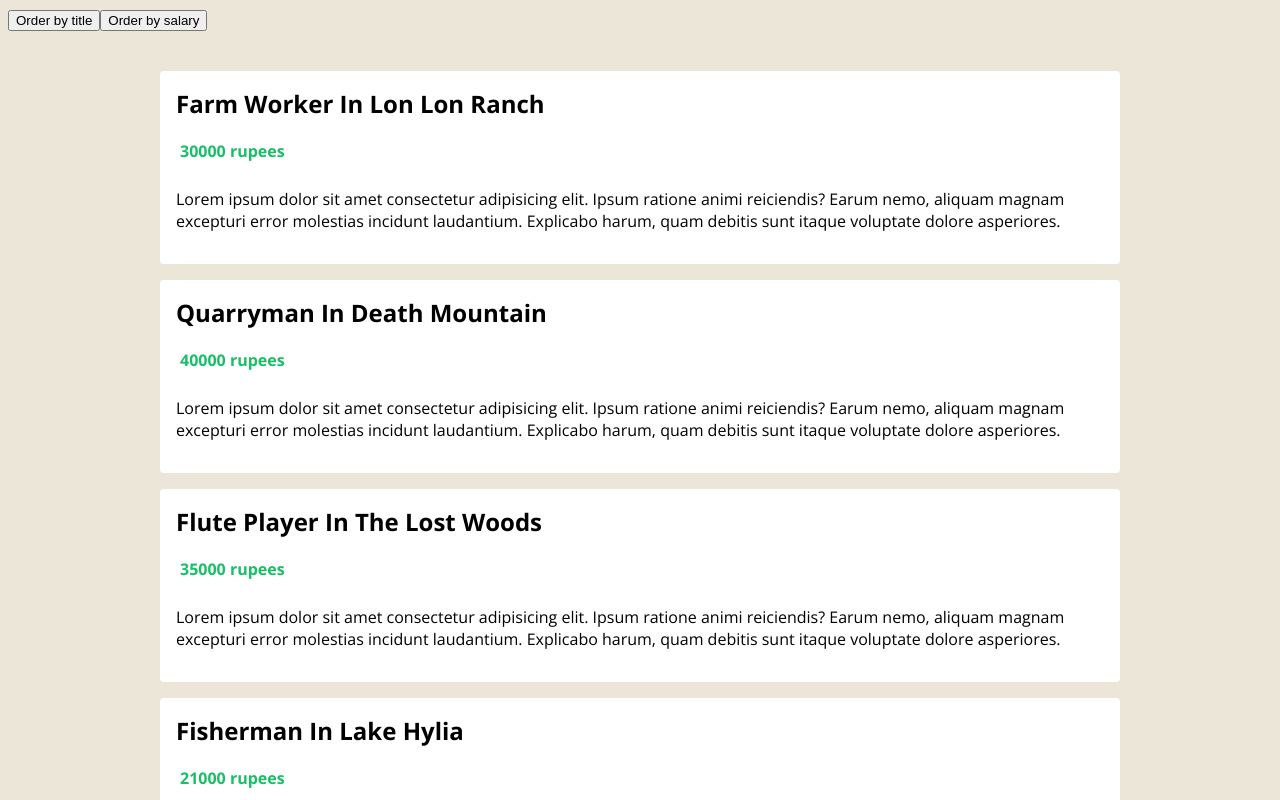
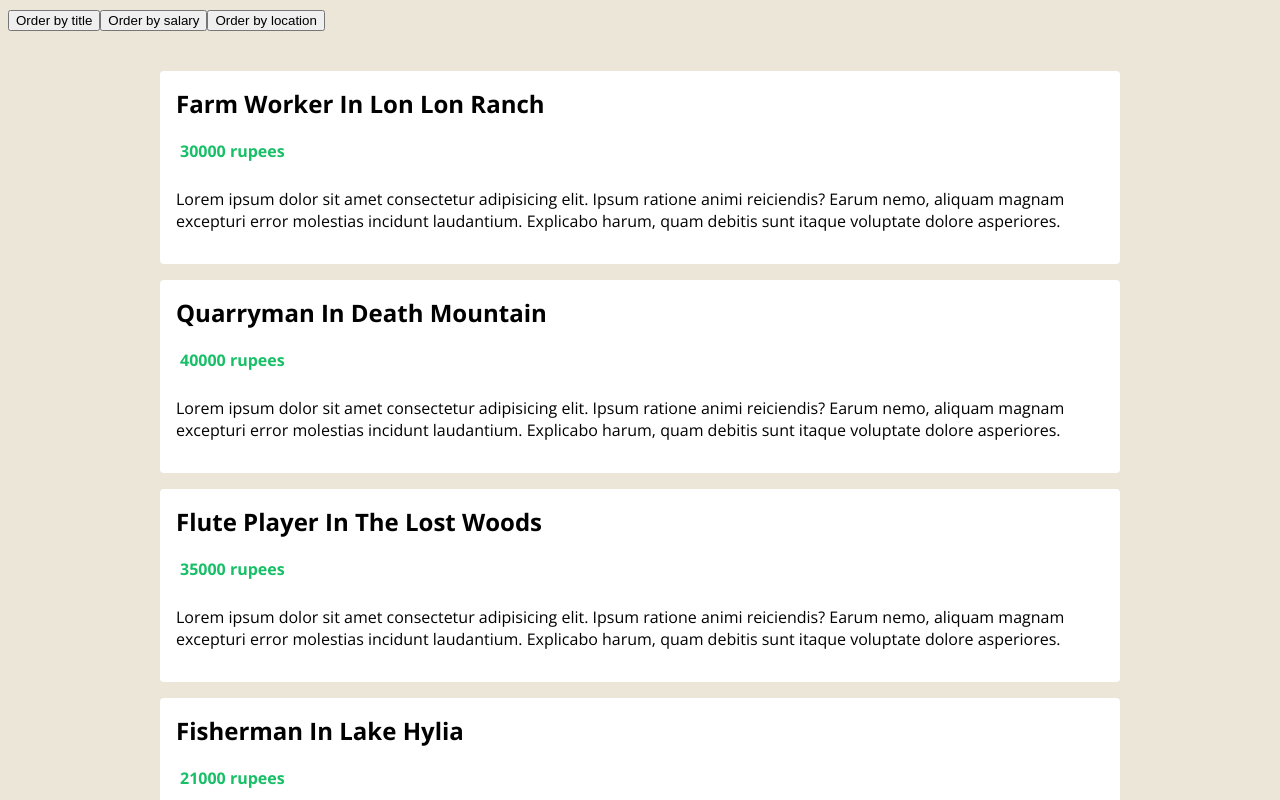
Before and after one commit to crypt096/vue3-typescript, a Vue app: page / in a window 1280 px wide. Shown: the top 800 px of the page. Built offline with nearby package versions, Linux system fonts and the light colour scheme.

Commit message:
Update App.vue

```diff
--- a/src/App.vue
+++ b/src/App.vue
@@ -2,6 +2,7 @@
   <div class="app">
     <button>Order by title</button>
     <button>Order by salary</button>
+    <button>Order by location</button>
     <JobList :jobs="jobs" />
   </div>
 </template>
```
